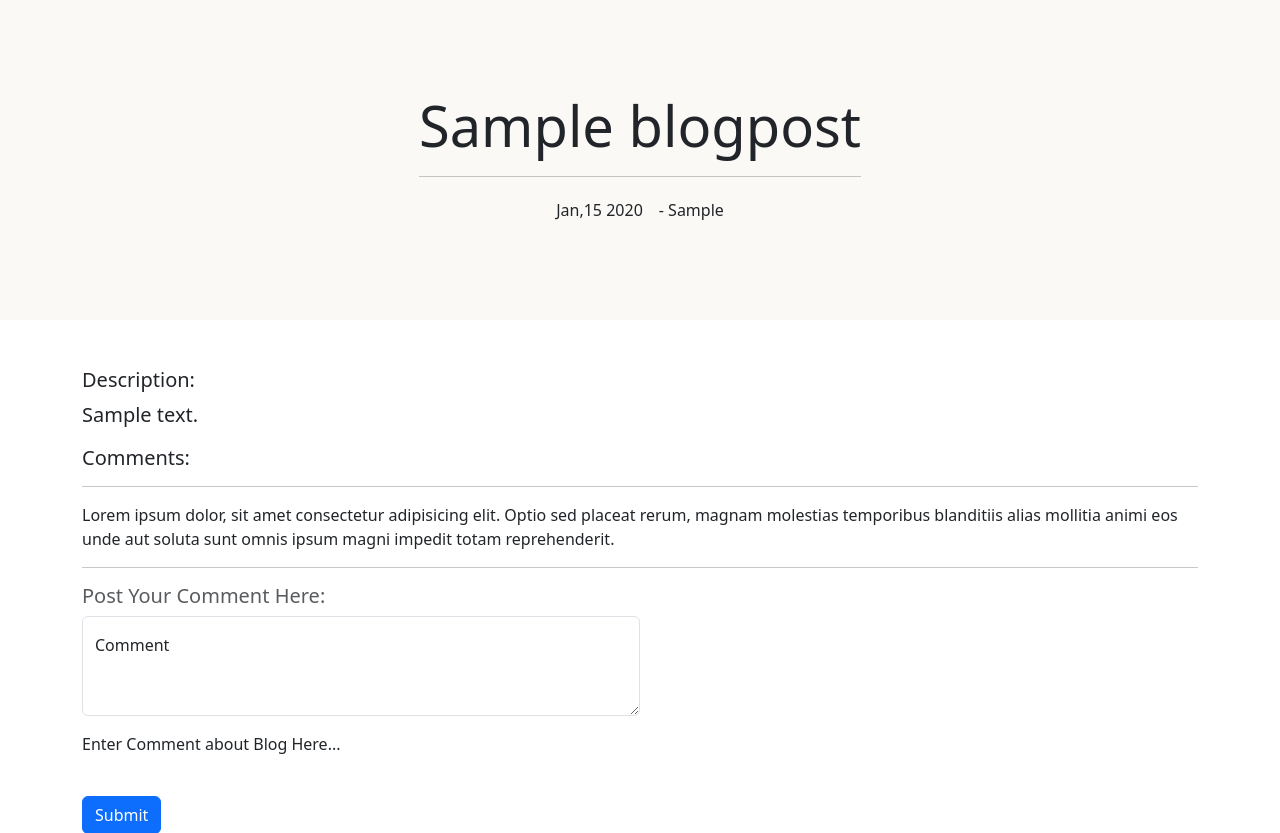
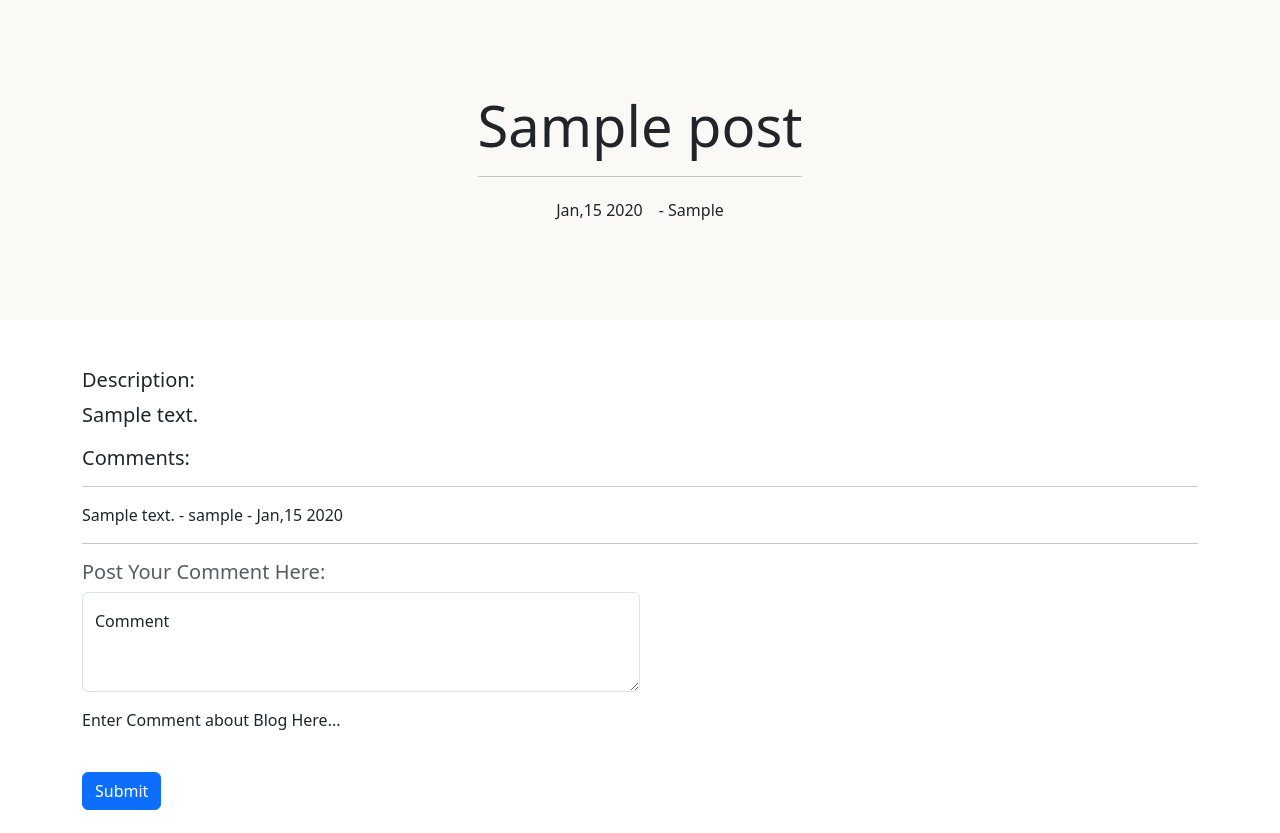
Before and after one commit to aalishgadhiya/django_blog_app, a Django app: page /blogdetail/1 in a window 1280 px wide. Shown: the part 56-889 px from the top of the page. After the commit the page ends 866 px from the top, so only its background shows below. Run offline with Django 5.2, Linux system fonts and the light colour scheme; a user stored in the database is signed in; tables that the repository leaves empty hold one stand-in row (values such as "Sample post").

Commit message:
comment functionality and chang all model name

```diff
--- a/blog_app/models.py
+++ b/blog_app/models.py
@@ -2,7 +2,7 @@ from django.db import models
 from django.contrib.auth.models import User
 
 
-class Blogger(models.Model):
+class Bloggers(models.Model):
     user = models.OneToOneField(User,on_delete = models.CASCADE)
     bio = models.TextField()
 
@@ -11,12 +11,25 @@ class Blogger(models.Model):
         return self.user.username
 
 
-class BlogPost(models.Model):
+class Blog_posts(models.Model):
     title = models.CharField(max_length=200)
     content = models.TextField()
     post_date = models.DateTimeField(auto_now = True)
-    author = models.ForeignKey(Blogger,on_delete = models.CASCADE,null=True)
+    author = models.ForeignKey(Bloggers,on_delete = models.CASCADE,null=True)
 
 
     def __str__(self) -> str:
         return self.title
+
+
+
+
+class Blog_comments(models.Model):
+    description = models.TextField()
+    comment_post_date = models.DateTimeField(auto_now=True)
+    blog_post = models.ForeignKey(Blog_posts,on_delete = models.CASCADE)
+    user = models.ForeignKey(Bloggers,on_delete = models.CASCADE)
+
+
+    def __str__(self):
+        return self.description
--- a/blog_app/urls.py
+++ b/blog_app/urls.py
@@ -1,9 +1,10 @@
 from django.urls import path,include
+from .views import IndexPage , All_blog_page
 from blog_app import views
 
 urlpatterns = [
-    path('', views.IndexPage,name='home'),
-    path('blog/all', views.All_blogs_page,name='blog-all'),
+    path('', IndexPage.as_view(),name='home'),
+    path('blog/all', All_blog_page.as_view(),name='blog-all'),
     path('blog/bloggers', views.All_bloggers_page,name='blog-bloggers'),
     path('blogdetail/<blogId>', views.blog_detail_page,name='blog-detail'),
     path('blog-app/login', views.Login_page,name='login'),
--- a/blog_app/views.py
+++ b/blog_app/views.py
@@ -1,51 +1,76 @@
 from django.shortcuts import render,redirect
 from django.http import HttpResponse
-from blog_app.models import BlogPost,Blogger
+from blog_app.models import Blog_posts,Bloggers,Blog_comments
 from django.core.paginator import Paginator
 from django.contrib.auth.models import User,Group
 from django.contrib.auth import authenticate,login,logout
 from django.contrib.auth.decorators import login_required
+from django.utils.decorators import method_decorator
 from django.contrib import messages
+from django.views import View
+
+
+
+
+
+@method_decorator(login_required(login_url='/blog-app/login'),name='dispatch')
+class IndexPage(View):
+    def get(self,request):
+        data = {
+            'title':'django-blog-app-home'
+        }
+        return render(request,'index.html',data)
+
+
+@method_decorator(login_required(login_url='/blog-app/login'),name='dispatch')
+class All_blog_page(View):
+    def get(self,request):
+        blog_data = Blog_posts.objects.all().order_by('-post_date')
+        paginator = Paginator(blog_data,5)
+        page_number = request.GET.get('page')
+        FinalData = paginator.get_page(page_number)
+        total_page = FinalData.paginator.num_pages
+
+        data = {
+            'title':'django-blog-app-all_blogs',
+            'blog_data':FinalData,
+            'total_page':[n+1 for n in range(total_page)]
+        }
+        return render(request,'all_blogs.html',data)
 
 
 
 @login_required(login_url="/blog-app/login")
-def IndexPage(request):
-    data = {
-        'title':'django-blog-app-home'
-    }
-    return render(request,'index.html',data)
+def blog_detail_page(request,blogId):
+    blog_data = Blog_posts.objects.get(id = blogId)
+    print('----------------blog_data------------------',blog_data)
+
+    if request.method == 'POST':
+        comment_text = request.POST.get('user_comment')
+        blogger_instance = Bloggers.objects.get(user=request.user)
+        if comment_text:
+            comment = Blog_comments.objects.create(
+                description = comment_text,
+                blog_post = blog_data,
+                user = blogger_instance,
+            )
+            return redirect(f'/blogdetail/{blogId}')
 
 
-@login_required(login_url="/blog-app/login")
-def All_blogs_page(request):
-    blog_data = BlogPost.objects.all().order_by('-post_date')
-    paginator = Paginator(blog_data,5)
-    page_number = request.GET.get('page')
-    FinalData = paginator.get_page(page_number)
-    total_page = FinalData.paginator.num_pages
 
-    data = {
-        'title':'django-blog-app-all_blogs',
-        'blog_data':FinalData,
-        'total_page':[n+1 for n in range(total_page)]
-    }
-    return render(request,'all_blogs.html',data)
+    comments = Blog_comments.objects.filter(blog_post=blog_data).order_by('-comment_post_date')
 
-
-@login_required(login_url="/blog-app/login")
-def blog_detail_page(request,blogId):
-    print('----------------------------------',request)
-    blog_data = BlogPost.objects.get(id = blogId)
+    print('----------------comments------------------',comments)
     data={
-        'blog_data':blog_data
+        'blog_data':blog_data,
+        'comments':comments
     }
     return render(request,'blog_detail.html',data)
 
 
 @login_required(login_url="/blog-app/login")
 def All_bloggers_page(request):
-    blogger_data = Blogger.objects.all()
+    blogger_data = Bloggers.objects.all()
 
 
     data = {
@@ -57,8 +82,8 @@ def All_bloggers_page(request):
 
 @login_required(login_url="/blog-app/login")
 def blogger_detail_page(request,bloggerId):
-    blogger_data = Blogger.objects.get(id = bloggerId)
-    blog_data = BlogPost.objects.filter(author = bloggerId).order_by('-post_date')
+    blogger_data = Bloggers.objects.get(id = bloggerId)
+    blog_data = Blog_posts.objects.filter(author = bloggerId).order_by('-post_date')
     print("-------------------------blog-data-----------------------",blog_data[2].title)
     data = {
         'blogger_data':blogger_data,
@@ -93,7 +118,7 @@ def Login_page(request):
 
 
 def Register_page(request):
-
+    print("----request.method----", request.method)
     if request.method == 'POST':
         first_name = request.POST.get('first_name')
         last_name = request.POST.get('last_name')
@@ -128,7 +153,7 @@ def Register_page(request):
         user.save()
 
 
-        Blogger.objects.create(user=user,bio=user_bio)
+        Bloggers.objects.create(user=user,bio=user_bio)
 
         messages.success(request, "Account Created Successfully",extra_tags='success')
         return redirect('/blog-app/register')
--- a/templates/blog_detail.html
+++ b/templates/blog_detail.html
@@ -31,9 +31,15 @@
             </div>
             <div class='mt-3'>
                  <h5> Comments: </h5>
-                 <hr>
-                 <p>Lorem ipsum dolor, sit amet consectetur adipisicing elit. Optio sed placeat rerum, magnam molestias temporibus blanditiis alias mollitia animi eos unde aut soluta sunt omnis ipsum magni impedit totam reprehenderit.</p>
-                 <hr>
+                 {% if comments %}
+                     {% for comment in comments %}
+                       <hr>
+                        <p>{{comment.description}} - {{comment.user}} - {{comment.comment_post_date | date:'M,d Y'}}</p>
+                       <hr>
+                     {% endfor %}
+                 {% else %}
+                   <p>No comments available.</p>
+                 {% endif %}
                  <h5 class='text-muted'>Post Your Comment Here: </h5>
                  <form class="col-6" method="post">
                      {% csrf_token %}
```
Also changed, not shown: blog_app/admin.py (+9 -4 lines), blog_app/migrations/0004_blogcomment.py (added), blog_app/migrations/0005_rename_blogcomment_blog_comments_and_more.py (added).
